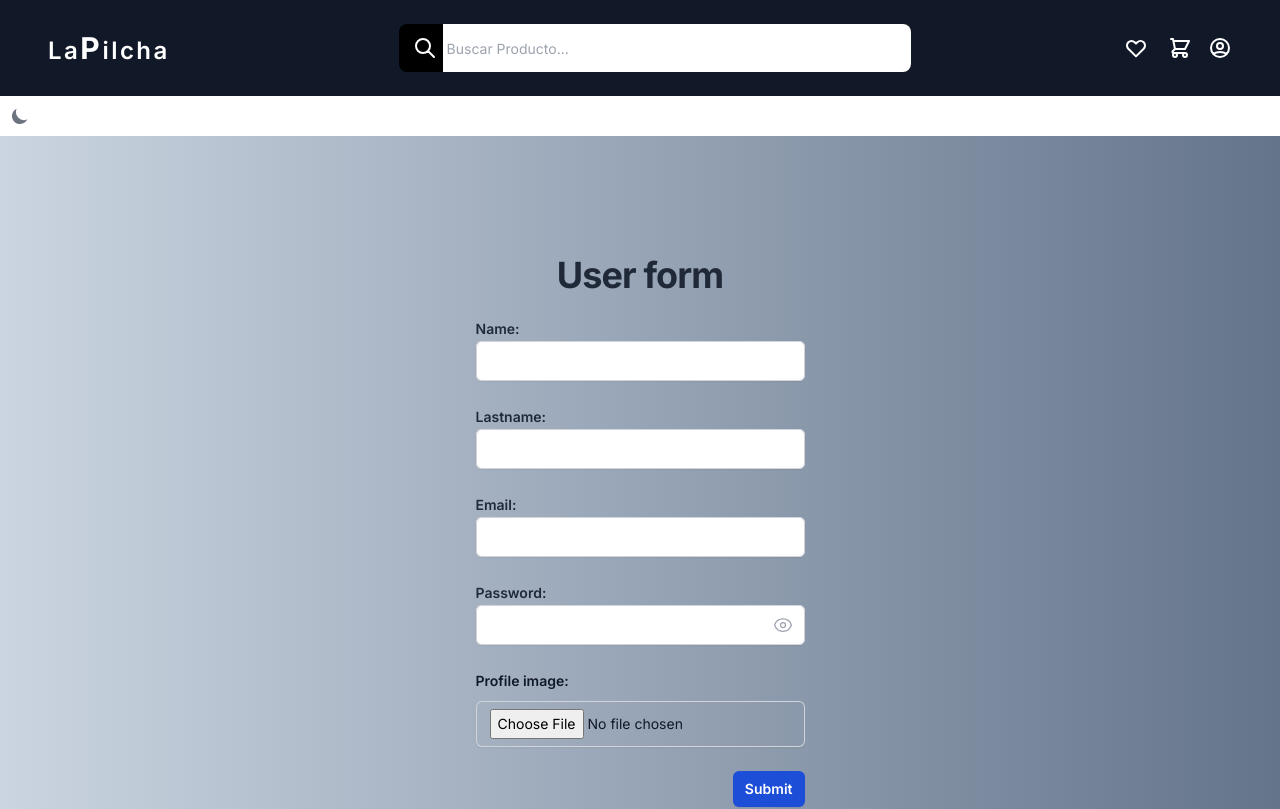
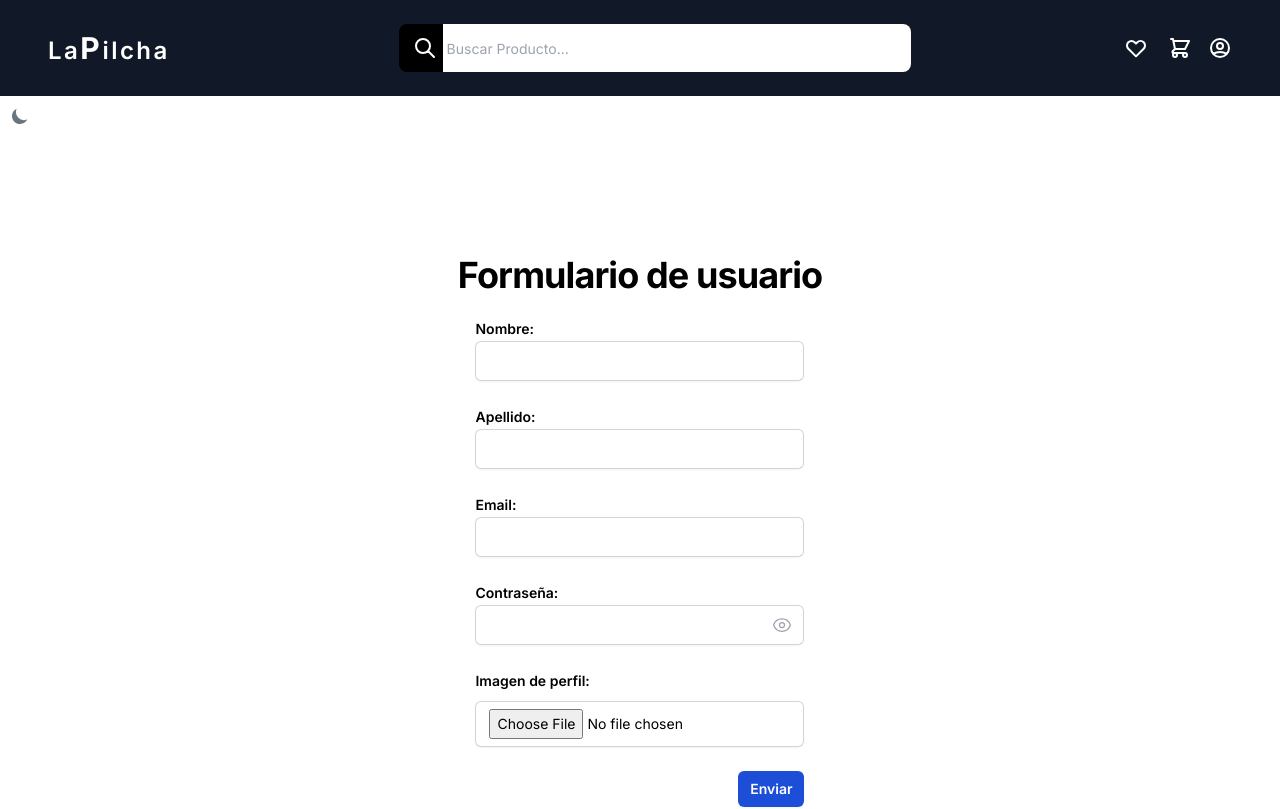
Before and after one commit to jona-ochoa/LaPilchaPF, a Next.js app in the folder client/: page /userForm in a window 1280 px wide. Shown: the top 809 px of the page. Built offline with nearby package versions, Linux system fonts and the light colour scheme; no server answers.

Commit message:
Se hicieron cambios al Css

```diff
--- a/client/app/login/page.tsx
+++ b/client/app/login/page.tsx
@@ -6,7 +6,7 @@ import logoBlack from "../../public/logoBlack.png";
 const LoginPage = () => {
   return (
 
-    <div className="flex flex-col items-center justify-center min-h-screen bg-gray-100 mt-auto">
+    <div className="flex flex-col items-center justify-center min-h-screen  mt-auto">
       <div className="text-center mb-8">
         {/* <Image src={logoBlack} alt="Company Logo" width={150} height={50} /> */}
         <h2 className="text-2xl font-bold mt-4">¡Bienvenido!</h2>
--- a/client/components/FormContact.tsx
+++ b/client/components/FormContact.tsx
@@ -72,9 +72,9 @@ const FormContact: React.FC = () => {
   }
 
   return (
-    <div className="w-full h-full pb-12 text-center bg-gray-500 text-gray-900 flex flex-col justify-center">
+    <div className="w-full h-full pb-12 text-center   flex flex-col justify-center">
       <div className="px-auto py-10">
-        <h2 className="text-gray-200 text-5xl text-center font-extrabold">Formulario de contacto</h2>
+        <h2 className=" text-5xl text-center font-extrabold">Formulario de contacto</h2>
       </div>
       <div>
         <Formik initialValues={{
@@ -97,7 +97,7 @@ const FormContact: React.FC = () => {
               name="name"
               type="text"
               placeholder="Nombre"
-              className="w-full px-3 py-2 mb-3 text-gray-900 border-white border rounded-lg focus:outline-none" />
+              className="w-full px-3 py-2 mb-3 border-white border rounded-lg focus:outline-none" />
 
             <label htmlFor="email" className="text-white font-extrabold tracking-widest mb-2">Email</label>
             <ErrorMessage name="email" component="div" className="text-red-500" />
@@ -113,7 +113,7 @@ const FormContact: React.FC = () => {
               id="subject"
               name="subject"
               type="text"
-              placeholder="Asunto" className="w-full px-3 py-2 mb-3 text-gray-900 border-white border rounded-lg focus:outline-none" />
+              placeholder="Asunto" className="w-full px-3 py-2 mb-3  border-white border rounded-lg focus:outline-none" />
 
             <label htmlFor="message" className="text-white font-extrabold tracking-widest mb-2">Mensaje</label>
             <ErrorMessage name="message" component="div" className="text-red-500" />
@@ -121,7 +121,7 @@ const FormContact: React.FC = () => {
               id="message"
               as="textarea"
               name="message"
-              placeholder="Deja Tú Mensaje" className="w-full px-3 py-2 mb-3 text-gray-900 border-white border rounded-lg focus:outline-none" />
+              placeholder="Deja Tú Mensaje" className="w-full px-3 py-2 mb-3  border-white border rounded-lg focus:outline-none" />
             <button type="submit"
               className={`w-full py-2 px-3 text-white rounded-lg font-medium tracking-wide transition duration-200 bg-indigo-500 hover:bg-indigo-600 cursor-pointer'}`}>Enviar</button>
           </Form>
--- a/client/components/Login.tsx
+++ b/client/components/Login.tsx
@@ -84,7 +84,7 @@ const Login = () => {
               Password
             </label>
             <input
-              className="shadow appearance-none border rounded w-full py-2 px-3 text-gray-700 leading-tight focus:outline-none focus:shadow-outline"
+              className="shadow appearance-none border rounded w-full py-2 px-3  leading-tight focus:outline-none focus:shadow-outline"
               id="password"
               type="password"
               name='password'
--- a/client/components/SearchBar.tsx
+++ b/client/components/SearchBar.tsx
@@ -43,7 +43,7 @@ const SearchBar: React.FC = () => {
         </div>
 
         <input
-          className="peer h-full w-full outline-none text-sm text-gray-400 pr-2"
+          className="peer h-full w-full outline-none text-sm text-gray-500 pr-2"
           type="text"
           id="search"
           placeholder=" Buscar Producto..."
--- a/client/components/UserForm.tsx
+++ b/client/components/UserForm.tsx
@@ -101,7 +101,7 @@ const UserForm: React.FC = () => {
   };
 
   return (
-    <div className="border-b bg-gradient-to-r from-slate-300 to-slate-500 min-h-screen flex items-center justify-center border-gray-900/10 pb-12">
+    <div className="border-b bg-gradient-to-r min-h-screen flex items-center justify-center border-gray-900/10 pb-12">
       {showSuccessAlert && (
         <div className="fixed inset-0 flex items-center justify-center z-10">
           <div className="bg-green-300 rounded-lg shadow-lg p-6 max-w-xl text-center">
@@ -122,7 +122,7 @@ const UserForm: React.FC = () => {
       <div className={!showSuccessAlert ? "block" : "hidden"}>
         <div className="max-w-xl mx-auto py-12">
           <div className="flex flex-col items-center">
-            <h1 className="mt-10 text-center text-4xl font-bold leading-9 tracking-tight text-gray-800">User form</h1>
+            <h1 className="mt-10 text-center text-4xl font-bold leading-9 tracking-tight ">Formulario de usuario</h1>
             <Formik
               initialValues={{
                 name: '',
@@ -137,17 +137,17 @@ const UserForm: React.FC = () => {
               <Form className="mt-6">
                 <div className="space-y-6">
                   <div>
-                    <label className="block text-sm leading-6 font-semibold text-gray-800" htmlFor="name">Name: </label>
+                    <label className="block text-sm leading-6 font-semibold" htmlFor="name">Nombre: </label>
                     <Field
                       type="text"
                       id="name"
                       name="name"
-                      className="block w-full rounded-md border-0 px-3.5 py-2 text-gray-900 shadow-sm ring-1 ring-inset ring-gray-300 placeholder:text-gray-400 focus:ring-2 focus:ring-inset focus:ring-indigo-500 sm:text-sm sm:leading-6"
+                      className="block w-full rounded-md border-0 px-3.5 py-2 text-gray-900 shadow-sm ring-1 ring-inset ring-gray-300 placeholder: focus:ring-2 focus:ring-inset focus:ring-indigo-500 sm:text-sm sm:leading-6"
                     />
                     <ErrorMessage name="name" component="div" className="text-red-500" />
                   </div>
                   <div>
-                    <label className="block text-sm font-semibold leading-6 text-gray-800 " htmlFor="lastname">Lastname: </label>
+                    <label className="block text-sm font-semibold leading-6" htmlFor="lastname">Apellido: </label>
                     <Field
                       type="text"
                       id="lastname"
@@ -157,7 +157,7 @@ const UserForm: React.FC = () => {
                     <ErrorMessage name="lastname" component="div" className="text-red-500" />
                   </div>
                   <div>
-                    <label className="block text-sm font-semibold leading-6 text-gray-800 " htmlFor="email">Email: </label>
+                    <label className="block text-sm font-semibold leading-6" htmlFor="email">Email: </label>
                     <Field
                       type="text"
                       id="email"
@@ -167,7 +167,7 @@ const UserForm: React.FC = () => {
                     <ErrorMessage name="email" component="div" className="text-red-500" />
                   </div>
                   <div>
-                    <label className="block text-sm font-semibold leading-6 text-gray-800 " htmlFor="password">Password: </label>
+                    <label className="block text-sm font-semibold leading-6  " htmlFor="password">Contraseña: </label>
                     <div className="relative">
                       <Field
                         type={showPassword ? "text" : "password"}
@@ -196,7 +196,7 @@ const UserForm: React.FC = () => {
                   </div>
 
                   <div className="col-span-full">
-                    <label htmlFor="image" className="block text-sm font-semibold leading-6 text-gray-900">Profile image: </label>
+                    <label htmlFor="image" className="block text-sm font-semibold leading-6">Imagen de perfil: </label>
                     <div className="mt-2" >
                       {/* ... */}
                       <div className='sm:col-span-2'>
@@ -207,7 +207,7 @@ const UserForm: React.FC = () => {
                             name='image'
                             accept='image/*'
                             onChange={handleImageChange}
-                            className='block w-full rounded-md border-0 px-3.5 py-2 text-gray-900 shadow-sm ring-1 ring-inset ring-gray-300 focus:ring-2 focus:ring-inset focus:ring-indigo-600 sm:text-sm sm:leading-6'
+                            className='block w-full rounded-md border-0 px-3.5 py-2  shadow-sm ring-1 ring-inset ring-gray-300 focus:ring-2 focus:ring-inset focus:ring-indigo-600 sm:text-sm sm:leading-6'
                           />
                         </div>
                         <ErrorMessage name='image' component='div' className='text-red-600' />
@@ -220,7 +220,7 @@ const UserForm: React.FC = () => {
                       type="submit"
                       className="rounded-md bg-blue-700 px-3 py-2 text-sm font-semibold text-white shadow-sm hover:bg-blue-500 focus-visible:outline focus-visible:outline-2 focus-visible:outline-offset-2 focus-visible:outline-indigo-600"
                     >
-                      Submit
+                      Enviar
                     </button>
                   </div>
                 </div>
```
Also changed, not shown: client/components/ProductForm.tsx (+13 -13 lines).
